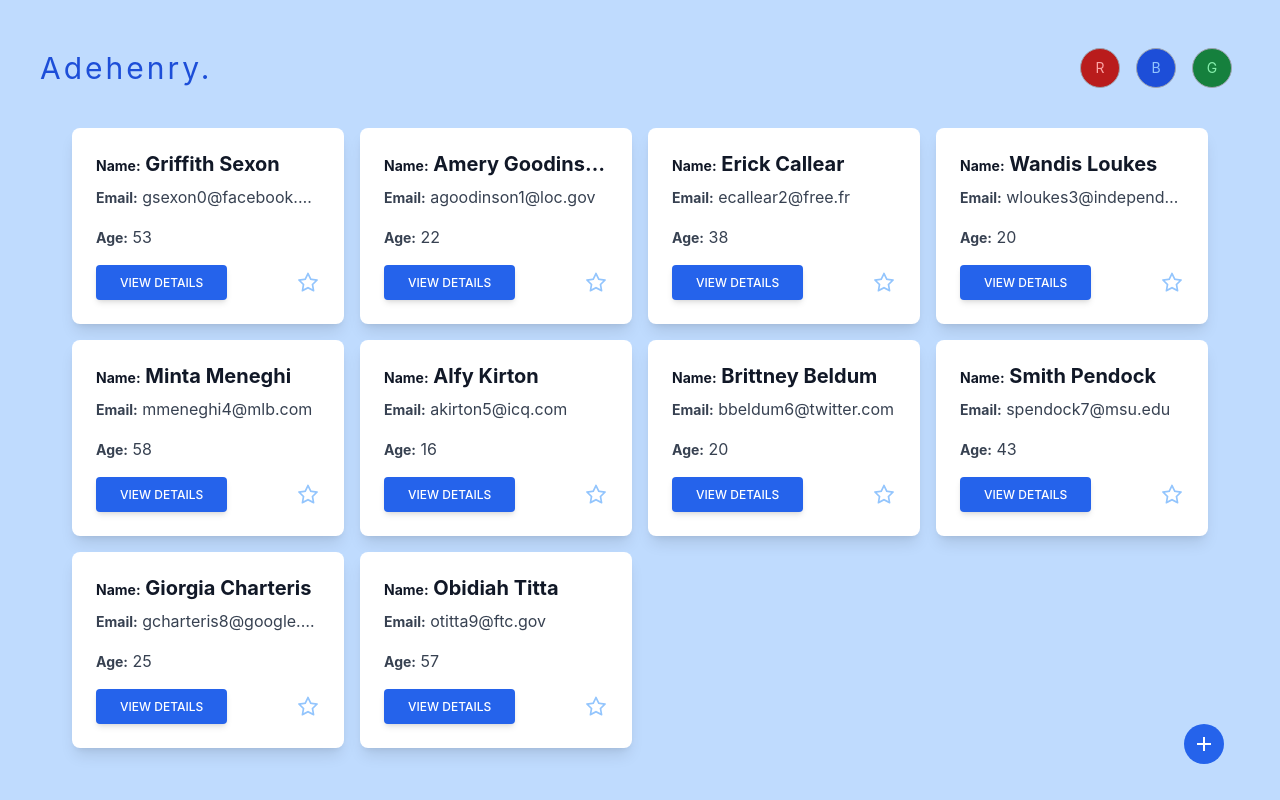
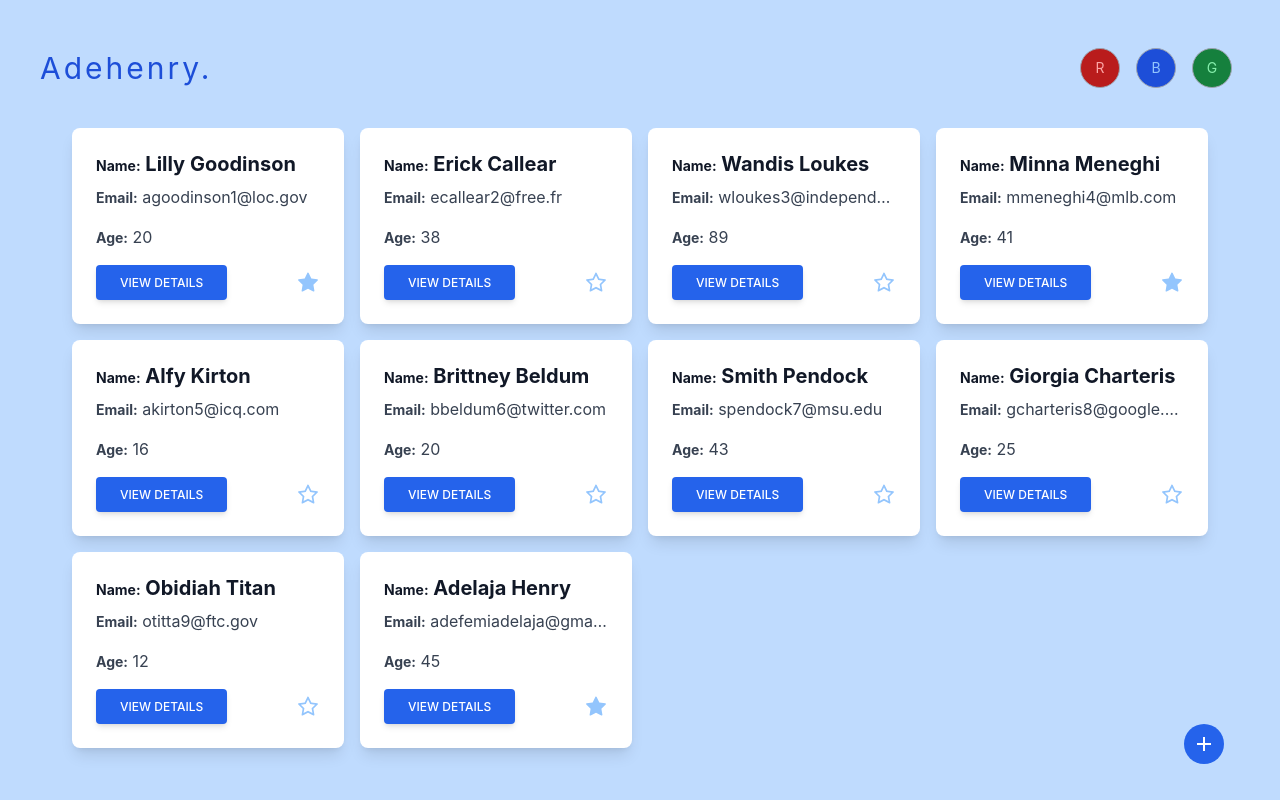
Before and after one commit to AdehenryOmoOba/VITE_REACT_RTK_RTK-QUERY_TAILWINDCSS-STARTER-CODE, a React (Vite) app: page / in a window 1280 px wide. Built offline with nearby package versions, Linux system fonts and the light colour scheme; data requests are answered from the project's data file.

Commit message:
favorite functionality

```diff
--- a/db.json
+++ b/db.json
@@ -1,84 +1,105 @@
 {
-"students" : [{
-    "id": 1,
-    "first_name": "Griffith",
-    "last_name": "Sexon",
-    "email": "gsexon0@facebook.com",
-    "gender": "Male",
-    "age": 53,
-    "address": "3298 Cody Hill"
-  }, {
-    "id": 2,
-    "first_name": "Amery",
+  "students": [
+    {
+      "first_name": "Lilly",
       "last_name": "Goodinson",
       "email": "agoodinson1@loc.gov",
       "gender": "Male",
-    "age": 22,
-    "address": "75128 Melody Drive"
-  }, {
-    "id": 3,
+      "address": "75128 Melody Drive",
+      "age": "20",
+      "favorite": "true",
+      "id": "e984cfe1"
+    },
+    {
       "first_name": "Erick",
       "last_name": "Callear",
       "email": "ecallear2@free.fr",
-    "gender": "Male",
+      "gender": "Female",
+      "address": "828 Hermina Street",
       "age": 38,
-    "address": "828 Hermina Street"
-  }, {
-    "id": 4,
+      "favorite": "false",
+      "id": "d4553ef0"
+    },
+    {
       "first_name": "Wandis",
       "last_name": "Loukes",
       "email": "wloukes3@independent.co.uk",
       "gender": "Female",
-    "age": 20,
-    "address": "7 Gateway Place"
-  }, {
-    "id": 5,
-    "first_name": "Minta",
+      "address": "7 Gateway Place",
+      "age": "89",
+      "favorite": "false",
+      "id": "097d661d"
+    },
+    {
+      "first_name": "Minna",
       "last_name": "Meneghi",
       "email": "mmeneghi4@mlb.com",
       "gender": "Female",
-    "age": 58,
-    "address": "97 Milwaukee Hill"
-  }, {
-    "id": 6,
+      "address": "97 Milwaukee Hill",
+      "age": "41",
+      "favorite": "true",
+      "id": "8d3ca66c"
+    },
+    {
       "first_name": "Alfy",
       "last_name": "Kirton",
       "email": "akirton5@icq.com",
       "gender": "Female",
       "age": 16,
-    "address": "56398 West Alley"
-  }, {
-    "id": 7,
+      "address": "56398 West Alley",
+      "favorite": "false",
+      "id": "d088aecb"
+    },
+    {
       "first_name": "Brittney",
       "last_name": "Beldum",
       "email": "bbeldum6@twitter.com",
       "gender": "Female",
       "age": 20,
-    "address": "22 Stephen Trail"
-  }, {
-    "id": 8,
+      "address": "22 Stephen Trail",
+      "favorite": "false",
+      "id": "6f714e83"
+    },
+    {
       "first_name": "Smith",
       "last_name": "Pendock",
       "email": "spendock7@msu.edu",
       "gender": "Male",
       "age": 43,
-    "address": "5348 Ridgeway Street"
-  }, {
-    "id": 9,
+      "address": "5348 Ridgeway Street",
+      "favorite": "false",
+      "id": "620a5cf3"
+    },
+    {
+      "id": "aea20ef9",
       "first_name": "Giorgia",
       "last_name": "Charteris",
       "email": "gcharteris8@google.com.br",
       "gender": "Female",
       "age": 25,
-    "address": "8567 Warrior Plaza"
-  }, {
-    "id": 10,
+      "address": "8567 Warrior Plaza",
+      "favorite": "false"
+    },
+    {
       "first_name": "Obidiah",
-    "last_name": "Titta",
+      "last_name": "Titan",
       "email": "otitta9@ftc.gov",
       "gender": "Male",
-    "age": 57,
-    "address": "146 Stang Road"
-  }],
+      "address": "146 Stang Road",
+      "age": "12",
+      "favorite": "false",
+      "id": "72839393"
+    },
+    {
+      "first_name": "Adelaja",
+      "last_name": "Henry",
+      "email": "adefemiadelaja@gmail.com",
+      "gender": "Male",
+      "address": "71 Ifelodun Sreet, Oke-Awere Area, Owode-Ede, Osun State.",
+      "age": "45",
+      "favorite": "true",
+      "id": "a2a8311c"
+    }
+  ],
   "favoriteStudents": []
 }
--- a/package.json
+++ b/package.json
@@ -15,7 +15,8 @@
     "react-dom": "^18.2.0",
     "react-icons": "^4.6.0",
     "react-redux": "^8.0.5",
-    "react-router-dom": "^6.4.3"
+    "react-router-dom": "^6.4.3",
+    "uuidv4": "^6.2.13"
   },
   "devDependencies": {
     "@types/react": "^18.0.24",
--- a/src/Pages/Form.jsx
+++ b/src/Pages/Form.jsx
@@ -1,6 +1,8 @@
 import React, { useState } from 'react'
 import { useDispatch } from 'react-redux'
+import { useUpdateStudentMutation,useAddStudentMutation } from '../rtk-query/features/studentsSlice'
 import { closeModal } from '../rtk/features/modal/modalSlice'
+import {v4 as uuid} from "uuid"
 
 function Form({data}) {
   const dispatch = useDispatch()
@@ -9,11 +11,22 @@ function Form({data}) {
   const [email, setEmail] = useState(data?.email || "")
   const [gender, setGender] = useState(data?.gender || "")
   const [address, setAddress] = useState(data?.address || "")
+  const [age, setAge] = useState(data?.age || "")
+  const [updateStudent]=  useUpdateStudentMutation()
+  const [addStudent]=  useAddStudentMutation()
 
+  const uniqueID = uuid().slice(0,8)
 
-  const handleSubmit = (e) => {
+  const handleSubmit = async (e) => {
     e.preventDefault()
-    console.log({firstName, lastName,email,gender,address})
+
+    const dataKeys = Object.keys(data)
+
+   if(dataKeys.length)  await updateStudent({id: data.id, first_name:firstName, last_name:lastName, email, gender, address, age})
+
+   if (!dataKeys.length)  await addStudent({first_name: firstName, last_name:lastName,email,gender,address,age, id: uniqueID})
+
+     dispatch(closeModal())
   }
 
     return (
@@ -39,15 +52,24 @@ function Form({data}) {
                     </label>
                     <input className="appearance-none block w-full bg-gray-200 text-gray-700 border border-blue-400 rounded py-3 px-4 leading-tight focus:outline-none focus:bg-white focus:border-blue-500" id="grid-email" type="email" placeholder="example@gmail.com" value={email} onChange={(e) => setEmail(e.target.value)} />
                   </div>
+
+                  <div className="w-full mb-6 px-3">
+                    <label className="block uppercase tracking-wide text-blue-700 text-xs font-bold mb-2" htmlFor="grid-age">
+                     Age
+                    </label>
+                    <input className="appearance-none block w-full bg-gray-200 text-gray-700 border border-blue-400 rounded py-3 px-4 leading-tight focus:outline-none focus:bg-white focus:border-blue-500" id="grid-age" type="text" placeholder="25" value={age} onChange={(e) => setAge(e.target.value)} />
+                  </div>
+
                   <div className="w-full mb-6 px-3">
                      <label className="block uppercase tracking-wide text-blue-700 text-xs font-bold mb-2" htmlFor="grid-gender">
                      Gender
                      </label>
                      <div className="relative">
                        <select className="block appearance-none w-full bg-gray-200 border border-gray-200 text-gray-700 py-3 px-4 pr-8 rounded leading-tight focus:outline-none focus:bg-white focus:border-gray-500" id="grid-gender" value={gender} onChange={(e) => setGender(e.target.value)}>
-                         <option value="male">Male</option>
-                         <option value="female">Female</option>
-                         <option value="prefer not to say">Prefer Not To Say</option>
+                         <option value={gender ? gender: ""}>{gender ? gender : "Select Gender"}</option>
+                         <option value="Male">Male</option>
+                         <option value="Female">Female</option>
+                         <option value="Prefer not to say">Prefer Not To Say</option>
                        </select>
                        <div className="pointer-events-none absolute inset-y-0 right-0 flex items-center px-2 text-gray-700">
                         <svg className="fill-current h-4 w-4" xmlns="http://www.w3.org/2000/svg" viewBox="0 0 20 20"><path d="M9.293 12.95l.707.707L15.657 8l-1.414-1.414L10 10.828 5.757 6.586 4.343 8z"/></svg>
--- a/src/Pages/Students.jsx
+++ b/src/Pages/Students.jsx
@@ -2,13 +2,12 @@ import React from 'react'
 import Card from '../components/Card'
 import { useGetallStudentsQuery } from '../rtk-query/features/studentsSlice'
 import { MdAdd } from "react-icons/md"
-import { useDispatch, useSelector } from 'react-redux'
+import { useDispatch } from 'react-redux'
 import { openModal } from '../rtk/features/modal/modalSlice'
 import { resetStudentDetails } from '../rtk/features/editStudent/editStudentSlice'
 
 function Students() {
   const {data,isFetching,isError} = useGetallStudentsQuery()
-  const isOpen = useSelector((state) => state.modalReducer)
   const dispatch = useDispatch()
 
   const handleAddStudent = () => {
--- a/src/components/Card.jsx
+++ b/src/components/Card.jsx
@@ -1,46 +1,69 @@
-import {AiOutlineStar} from "react-icons/ai";
+import {AiOutlineStar,AiFillStar} from "react-icons/ai";
 import React from 'react'
 import { useDispatch, useSelector } from 'react-redux'
 import { useNavigate } from "react-router-dom";
 import { openModal } from "../rtk/features/modal/modalSlice";
 import { setStudentDetails } from "../rtk/features/editStudent/editStudentSlice";
+import { useDeleteStudentMutation, useUpdateStudentMutation } from "../rtk-query/features/studentsSlice";
+
 
 function Card({data, details}) {
   const dispatch = useDispatch()
   const {textColor} = useSelector((state) => state.themeReducer)
   const navigate = useNavigate()
+  const [deleteStudent] = useDeleteStudentMutation()
+  const [updateStudent] = useUpdateStudentMutation()
 
-  const editHandler = () => {
+  const handleEdit = () => {
      dispatch(setStudentDetails(data))
      dispatch(openModal())
   }
 
+  const handleFavorite = () => {
+  console.log("clicked me")
+  const isFavorite = data.favorite === "false" ? "true" : "false"
+  updateStudent({...data, favorite: isFavorite})
+  }
+
+  const handleDelete = () => {
+   const isConfirm = confirm(`Are you sure you want to delete record for ${data.first_name} ${data.last_name}`)
+   isConfirm && deleteStudent(data.id)
+  }
+
+  const handleViewDetails = () => {
+     navigate(`/students/${data.id}`)
+  }
+
   const detailInfo = <div className="w-full relative grid grid-cols-1 p-6 rounded-lg shadow-lg bg-white hover:bg-white/50 mt-8 group">
                      <div className="absolute hidden  right-[1.2rem] cursor-pointer group-hover:flex  justify-between top-6">
-                        <p className="p-1 rounded-full bg-blue-400/80 w-[2.2rem] h-[2.2rem] grid place-content-center" onClick={editHandler}>🖊️</p>
+                        <p className="p-1 rounded-full bg-blue-400/80 w-[2.2rem] h-[2.2rem] grid place-content-center" onClick={handleEdit}>🖊️</p>
                       </div>
                      <h5 className="text-gray-900 text-xl font-bold leading-tight mb-2 truncate"><span className="text-sm font-bold">Name:</span> {data?.first_name} {data?.last_name}</h5>
                      <p className="text-gray-700 text-base mb-4 truncate"><span className="text-sm font-bold">Email:</span> {data?.email}</p>
                      <p className="text-gray-700 text-base mb-4"><span className="text-sm font-bold">Age:</span> {data?.age}</p>
-                     <p className="text-gray-700 text-base mb-4"><span className="text-sm font-bold">Gender:</span> {data?.gender}</p>
+                     <p className="text-gray-700 text-base mb-4"><span className="text-sm font-bold capitalize">Gender:</span> {data?.gender}</p>
                      <p className="text-gray-700 text-base mb-4"><span className="text-sm font-bold">Address:</span> {data?.address}</p>
                      <div className='flex w-full justify-between items-center'>
                      <button type="button" className=" inline-block px-6 py-2.5 bg-blue-600 text-white font-medium text-xs leading-tight uppercase rounded shadow-md hover:bg-blue-700 hover:shadow-lg focus:bg-blue-700 focus:shadow-lg focus:outline-none focus:ring-0 active:bg-blue-800 active:shadow-lg transition duration-150 ease-in-out" onClick={() => navigate(`/`)}>Back</button>
-                      <AiOutlineStar className={`${textColor} cursor-pointer text-2xl`}/>
+                      <div onClick={handleFavorite}>
+                      {data?.favorite === "false" ? <AiOutlineStar className={`${textColor} cursor-pointer text-2xl`}/> : <AiFillStar className={`${textColor} cursor-pointer text-2xl`}/>}
+                      </div>
                      </div>
                    </div>
 
  const summaryInfo = <div className="block relative p-6 rounded-lg shadow-lg bg-white hover:bg-white/50 max-w-sm min-w-[15rem] group">
                       <div className="absolute hidden right-[1.2rem] cursor-pointer group-hover:flex justify-between">
-                        <p className="p-1 rounded-full bg-blue-400/80 w-[2.2rem] h-[2.2rem] grid place-content-center" onClick={editHandler}>🖊️</p>
-                        <p className="p-1 rounded-full bg-blue-400/80 ml-4 w-[2.2rem] h-[2.2rem] grid place-content-center">🗑️</p>
+                        <p className="p-1 rounded-full bg-blue-400/80 w-[2.2rem] h-[2.2rem] grid place-content-center" onClick={handleEdit}>🖊️</p>
+                        <p className="p-1 rounded-full bg-blue-400/80 ml-4 w-[2.2rem] h-[2.2rem] grid place-content-center" onClick={handleDelete}>🗑️</p>
                       </div>
                       <h5 className="text-gray-900 text-xl font-bold leading-tight mb-2 truncate"><span className="text-sm font-bold">Name:</span> {data?.first_name} {data?.last_name}</h5>
                       <p className="text-gray-700 text-base mb-4 truncate"><span className="text-sm font-bold">Email:</span> {data?.email}</p>
                       <p className="text-gray-700 text-base mb-4"><span className="text-sm font-bold">Age:</span> {data?.age}</p>
                       <div className='flex w-full justify-between items-center'>
-                      <button type="button" className=" inline-block px-6 py-2.5 bg-blue-600 text-white font-medium text-xs leading-tight uppercase rounded shadow-md hover:bg-blue-700 hover:shadow-lg focus:bg-blue-700 focus:shadow-lg focus:outline-none focus:ring-0 active:bg-blue-800 active:shadow-lg transition duration-150 ease-in-out" onClick={() => navigate(`/students/${data.id}`,{state: data})}>View Details</button>
-                       <AiOutlineStar className={`${textColor} cursor-pointer text-2xl`}/>
+                      <button type="button" className=" inline-block px-6 py-2.5 bg-blue-600 text-white font-medium text-xs leading-tight uppercase rounded shadow-md hover:bg-blue-700 hover:shadow-lg focus:bg-blue-700 focus:shadow-lg focus:outline-none focus:ring-0 active:bg-blue-800 active:shadow-lg transition duration-150 ease-in-out" onClick={handleViewDetails}>View Details</button>
+                      <div onClick={handleFavorite}>
+                      {data?.favorite === "false" ? <AiOutlineStar className={`${textColor} cursor-pointer text-2xl`}/> : <AiFillStar className={`${textColor} cursor-pointer text-2xl`}/>}
+                      </div>
                       </div>
                      </div>
 
--- a/src/rtk-query/features/studentsSlice.js
+++ b/src/rtk-query/features/studentsSlice.js
@@ -2,14 +2,36 @@ import {createApi, fetchBaseQuery} from "@reduxjs/toolkit/query/react"
 
 const studentsApi = createApi({
     reducerPath: "studentsApi",
+    tagTypes: ["Students","Student"],
     baseQuery: fetchBaseQuery({baseUrl : "http://localhost:3001"}),
     endpoints: (builder) => {
         return {
             getallStudents: builder.query({
-                query: () => ({url : "/students"})
-            })
+                query: () => ({url : "/students"}),
+                providesTags: ["Students"]
+            }),
+            getStudent: builder.query({
+                query: (id) => ({url : `/students/${id}`}),
+                providesTags: ["Student"]
+            }),
+            addStudent: builder.mutation({
+                query: (studentData) => ({url : `/students/`, method: "POST", body: studentData}),
+                invalidatesTags: ["Students"]
+            }),
+            updateStudent: builder.mutation({
+                query: ({id, ...rest}) => ({url : `/students/${id}`, method: "PUT", body: rest}),
+                invalidatesTags: ["Students","Student"]
+            }),
+            updateFavoriteStudent: builder.mutation({
+                query: ({id, ...rest}) => ({url : `/students/${id}`, method: "PUT", body: rest}),
+                // invalidatesTags: ["Student"]
+            }),
+            deleteStudent: builder.mutation({
+                query: (id) => ({url : `/students/${id}`, method: "DELETE"}),
+                invalidatesTags: ["Students"]
+            }),
         }
     }
 })
 
-export const {useGetallStudentsQuery,reducer,middleware,reducerPath} = studentsApi
+export const {useGetallStudentsQuery,reducer,middleware,useUpdateStudentMutation,useAddStudentMutation,useGetStudentQuery,useDeleteStudentMutation,useUpdateFavoriteStudentMutation,reducerPath} = studentsApi
```
Also changed, not shown: src/Pages/StudentDetails.jsx (+7 -3 lines), 1 other file (tests, documents, lock files or other folders). Lines whose indentation alone changed are shown as unchanged.
